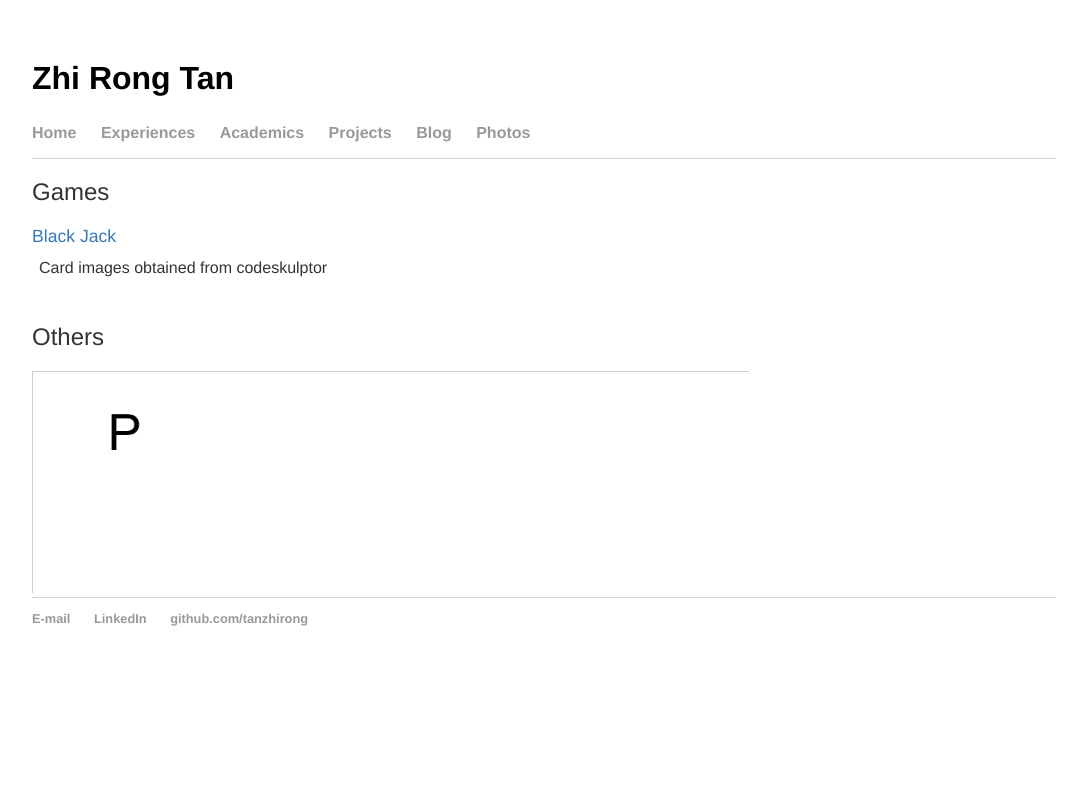
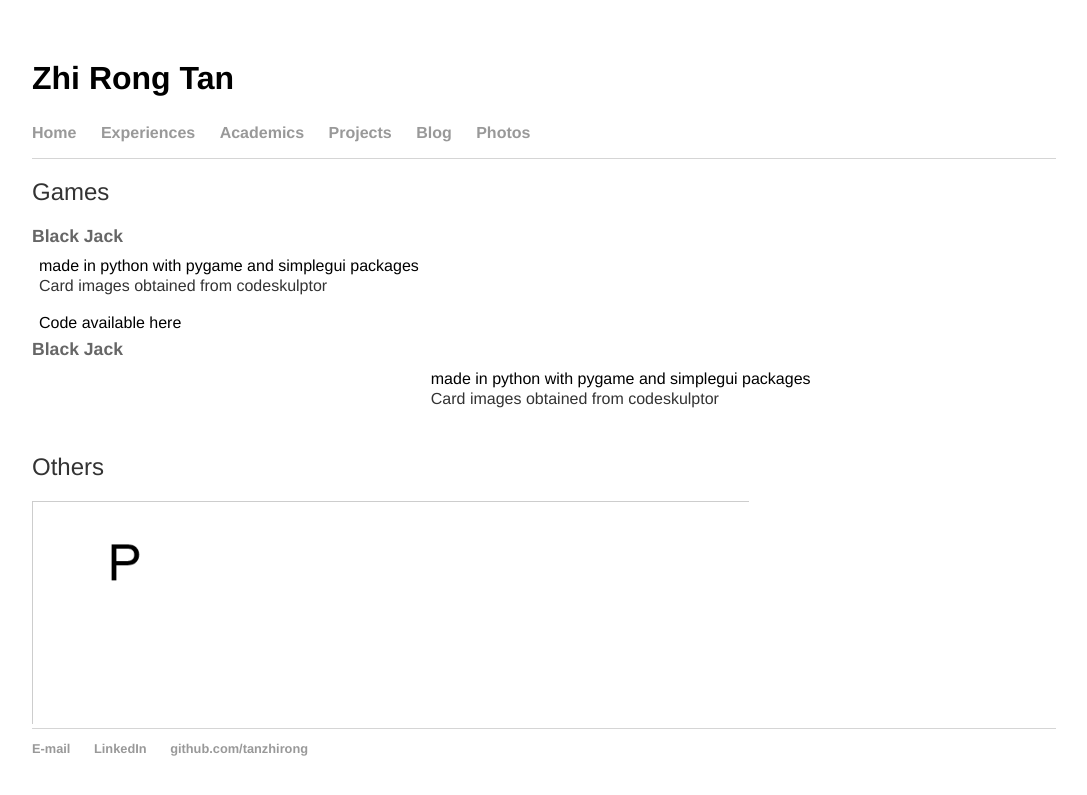
Before and after one commit to tanzhirong/tanzhirong.github.io, a Jekyll site: the page built from projects/index.html, in a window 1280 px wide. Shown: the top 795 px of the page, without its empty margins (96-1183 px from the left). Built offline with Jekyll 4.4.1, drawn with Linux system fonts in a browser that asks for light colours.

Commit message:
Update index.html

```diff
--- a/projects/index.html
+++ b/projects/index.html
@@ -7,13 +7,28 @@ title: Projects | Zhi Rong Tan
 
 <table>
     <tr>
-<div class="project_title"><a target="_blank" href="">Black Jack</a></div>
+<div class="project_title"><b>Black Jack</b></div>
     <td width="50%">
-      <p>Card images obtained from codeskulptor</p>
+
+      made in python with pygame and simplegui packages
+        <p>Card images obtained from codeskulptor</p>
+        Code available here
     </td>
     <td></td>
   </tr>
 </table>
 
+<table>
+    <tr>
+<div class="project_title"><b>Black Jack</b></div>
+    <td width="50%">
+    </td>
+    <td>
+      made in python with pygame and simplegui packages
+    <p>Card images obtained from codeskulptor</p>
+</td>
+  </tr>
+</table>
+
 <h2>Others</h2>
 <img src="construction.gif" width="70%">
```
